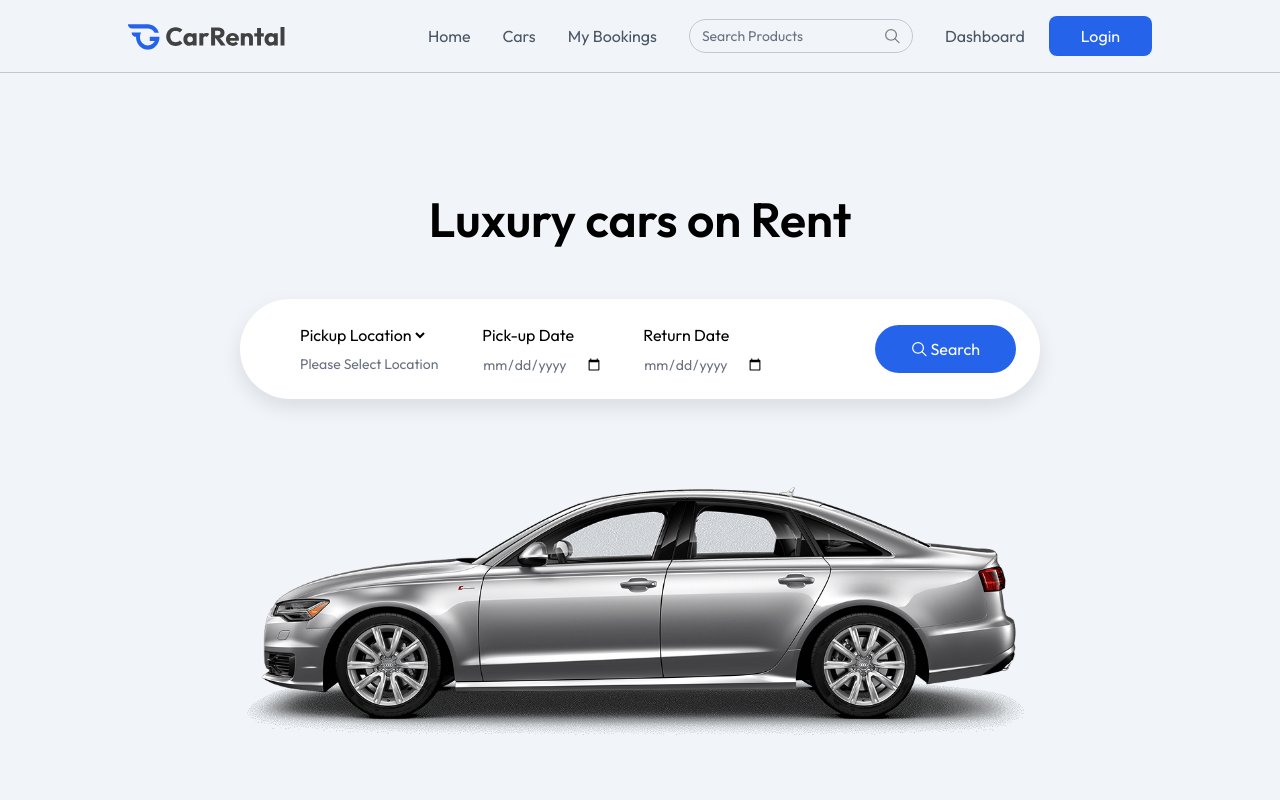
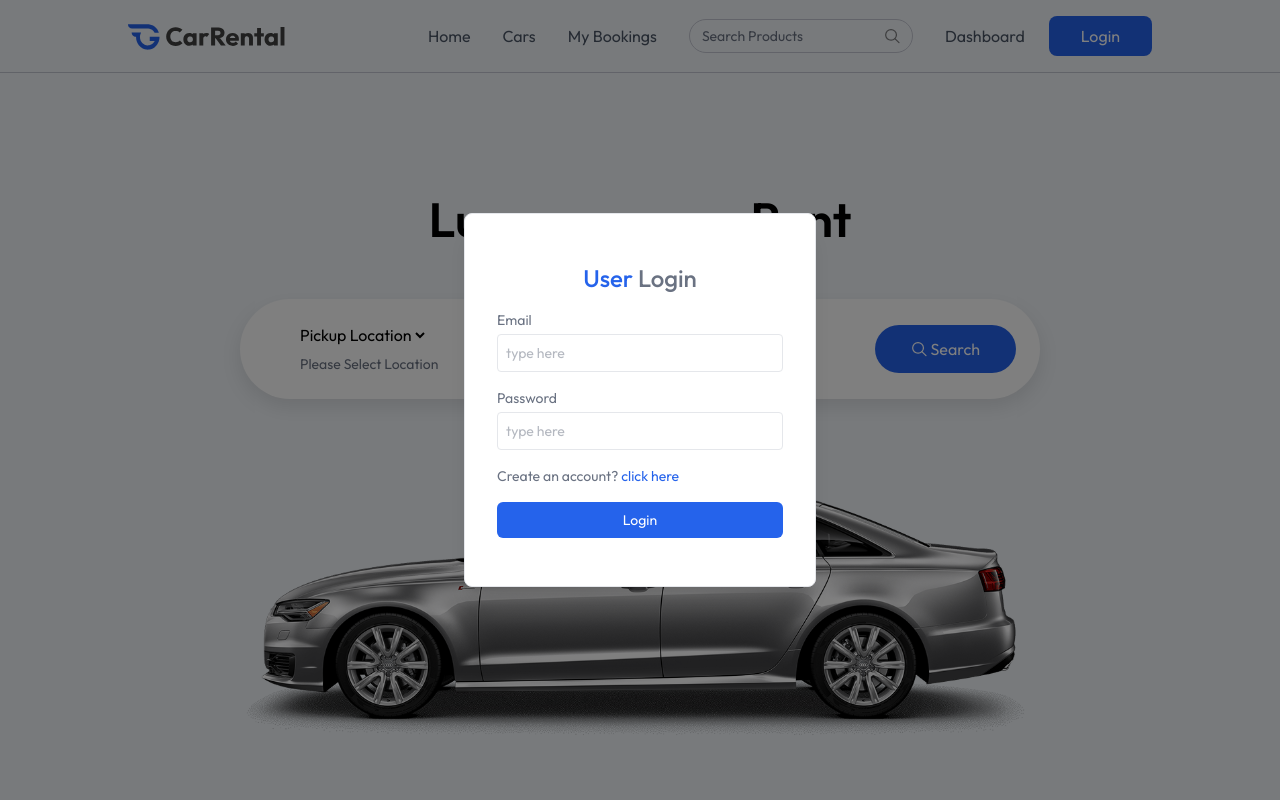
Before and after one commit to satyaki95/Vehicle-Rental, a React (Vite) app in the folder client/: page / in a window 1280 px wide. Both pictures are taken after a click on the button "Login". Shown: the top 800 px of the page. Built offline with nearby package versions, Linux system fonts and the light colour scheme.

Commit message:
Login & Sign up page

```diff
--- a/client/src/App.jsx
+++ b/client/src/App.jsx
@@ -11,12 +11,15 @@
 import AddCar from "./pages/owner/AddCar";
 import ManageCars from "./pages/owner/ManageCars";
 import ManageBookings from "./pages/owner/ManageBookings";
+import Login from "./components/Login";
 
 const App = () => {
   const [showLogin, setShowLogin] = useState(false);
   const isOwnerPath = useLocation().pathname.startsWith("/owner");
   return (
     <>
+      {showLogin && <Login setShowLogin={setShowLogin} />}
+
       {!isOwnerPath && <Navbar setShowLogin={setShowLogin} />}
 
       <Routes>
--- /dev/null
+++ b/client/src/components/Login.jsx
@@ -0,0 +1,91 @@
+import { useState } from "react";
+
+const Login = ({ setShowLogin }) => {
+  const [state, setState] = useState("login");
+  const [name, setName] = useState("");
+  const [email, setEmail] = useState("");
+  const [password, setPassword] = useState("");
+
+  const onSubmitHandler = async (event) => {
+    event.preventDefault();
+  };
+
+  return (
+    <div
+      onClick={() => setShowLogin(false)}
+      className="fixed top-0 bottom-0 left-0 right-0 z-100 flex items-center text-sm text-gray-600 bg-black/50"
+    >
+      <form
+        onSubmit={onSubmitHandler}
+        onClick={(e) => e.stopPropagation()}
+        className="flex flex-col gap-4 m-auto items-start p-8 py-12 w-80 sm:w-88 text-gray-500 rounded-lg shadow-xl border border-gray-200 bg-white"
+      >
+        <p className="text-2xl font-medium m-auto">
+          <span className="text-primary">User</span>{" "}
+          {state === "login" ? "Login" : "Sign Up"}
+        </p>
+        {state === "register" && (
+          <div className="w-full">
+            <p>Name</p>
+            <input
+              onChange={(e) => setName(e.target.value)}
+              value={name}
+              placeholder="type here"
+              className="border border-gray-200 rounded w-full p-2 mt-1 outline-primary"
+              type="text"
+              required
+            />
+          </div>
+        )}
+        <div className="w-full ">
+          <p>Email</p>
+          <input
+            onChange={(e) => setEmail(e.target.value)}
+            value={email}
+            placeholder="type here"
+            className="border border-gray-200 rounded w-full p-2 mt-1 outline-primary"
+            type="email"
+            required
+          />
+        </div>
+        <div className="w-full ">
+          <p>Password</p>
+          <input
+            onChange={(e) => setPassword(e.target.value)}
+            value={password}
+            placeholder="type here"
+            className="border border-gray-200 rounded w-full p-2 mt-1 outline-primary"
+            type="password"
+            required
+          />
+        </div>
+        {state === "register" ? (
+          <p>
+            Already have account?{" "}
+            <span
+              onClick={() => setState("login")}
+              className="text-primary cursor-pointer"
+            >
+              click here
+            </span>
+          </p>
+        ) : (
+          <p>
+            Create an account?{" "}
+            <span
+              onClick={() => setState("register")}
+              className="text-primary cursor-pointer"
+            >
+              click here
+            </span>
+          </p>
+        )}
+        <button className="bg-primary hover:bg-blue-800 transition-all text-white w-full py-2 rounded-md cursor-pointer">
+          {state === "register" ? "Create Account" : "Login"}
+        </button>
+      </form>
+    </div>
+  );
+};
+
+export default Login;
```
Also changed, not shown: 1 other file (tests, documents, lock files or other folders).
